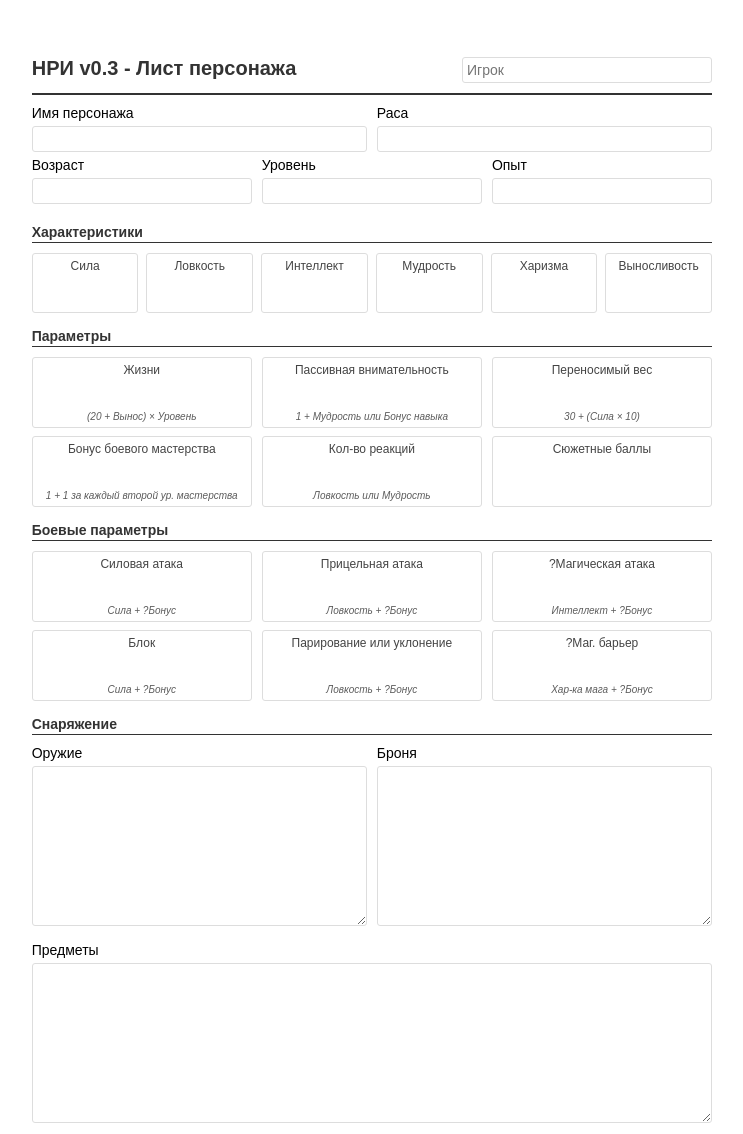
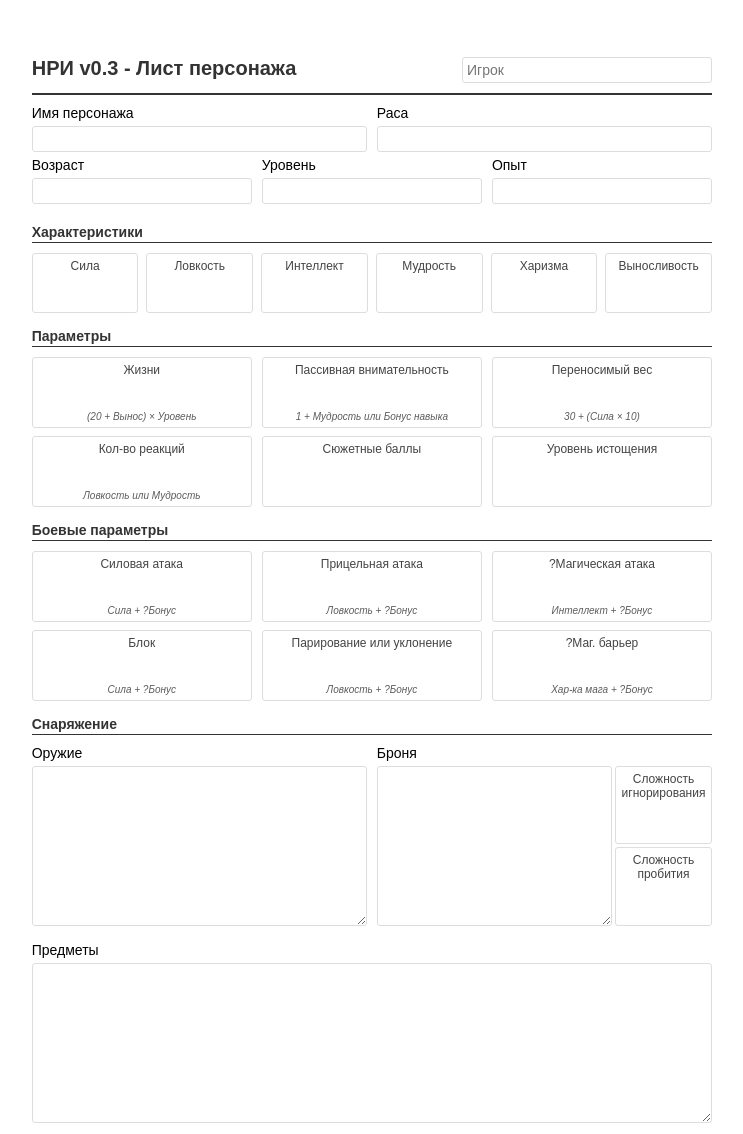
Before and after one commit to foxxoma/NRI, a plain HTML site: page index.html in a window 1280 px wide. Shown: the top 1134 px of the page, without its empty margins (25-768 px from the left). Drawn offline with Linux system fonts and the light colour scheme.

Commit message:
skills and stats

```diff
--- a/index.html
+++ b/index.html
@@ -95,11 +95,6 @@
             </div>
             <div class="grid-3" style="margin-top: 8px;">
                 <div class="stat-box">
-                    <div class="stat-name">Бонус боевого мастерства</div>
-                    <input class="stat-value" type="text" value="">
-                    <div class="input-hint">1 + 1 за каждый второй ур. мастерства</div>
-                </div>
-                <div class="stat-box">
                     <div class="stat-name">Кол-во реакций</div>
                     <input class="stat-value" type="text" value="">
                     <div class="input-hint">Ловкость или Мудрость</div>
@@ -107,6 +102,10 @@
                 <div class="stat-box">
                     <div class="stat-name">Сюжетные баллы</div>
                     <input class="stat-value" type="number" value="">
+                </div>
+                <div class="stat-box">
+                    <div class="stat-name">Уровень истощения</div>
+                    <input class="stat-value" type="text" value="">
                 </div>
             </div>
         </div>
@@ -158,7 +157,19 @@
                 </div>
                 <div>
                     <div class="input-title">Броня</div>
-                    <textarea></textarea>
+                    <div class="armor">
+                        <textarea></textarea>
+                        <div class="armor-stats">
+                            <div class="stat-box">
+                                <div class="stat-name">Сложность игнорирования</div>
+                                <input class="stat-value" type="text" value="">
+                            </div>
+                            <div class="stat-box">
+                                <div class="stat-name">Сложность пробития</div>
+                                <input class="stat-value" type="text" value="">
+                            </div>
+                        </div>
+                    </div>
                 </div>
             </div>
             <div style="margin-top: 8px;">
--- a/style.css
+++ b/style.css
@@ -53,6 +53,7 @@ textarea {
     min-height: 160px;
     resize: vertical;
     padding: 10px;
+    font-size: 12px;
 }
 
 .section {
@@ -90,6 +91,9 @@ textarea {
     padding: 5px;
     border-radius: 3px;
     text-align: center;
+    display: flex;
+    flex-wrap: wrap;
+    justify-content: center;
 }
 
 .stat-name {
@@ -193,6 +197,24 @@ textarea {
     width: 100%;
 }
 
+.armor {
+    display: flex;
+    gap: 3px;
+}
+
+.armor .stat-box {
+    width: 85px;
+}
+
+.armor-stats {
+    display: flex;
+    flex-wrap: wrap;
+    gap: 3px;
+    margin-bottom: 5px;
+    max-height: 160px;
+    width: min-content;
+}
+
 @media print {
     body {
         background: none;
```
